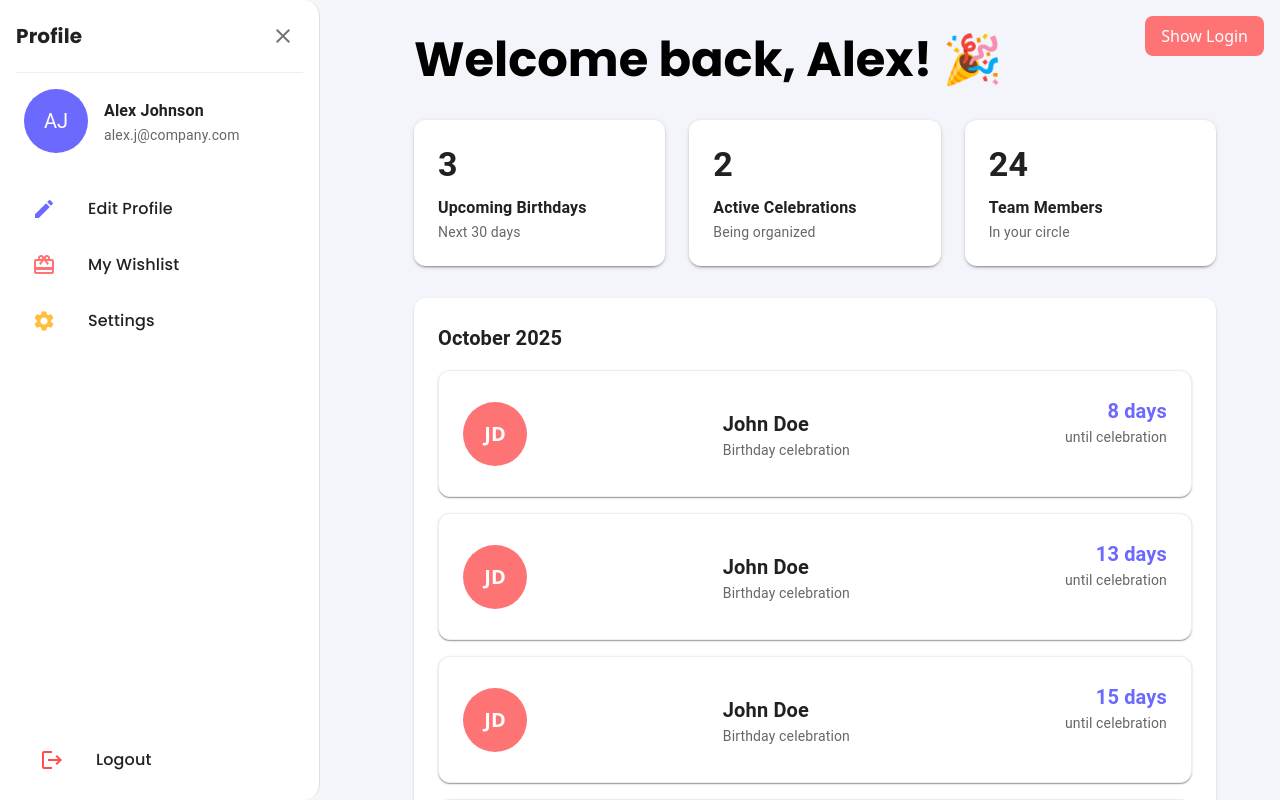
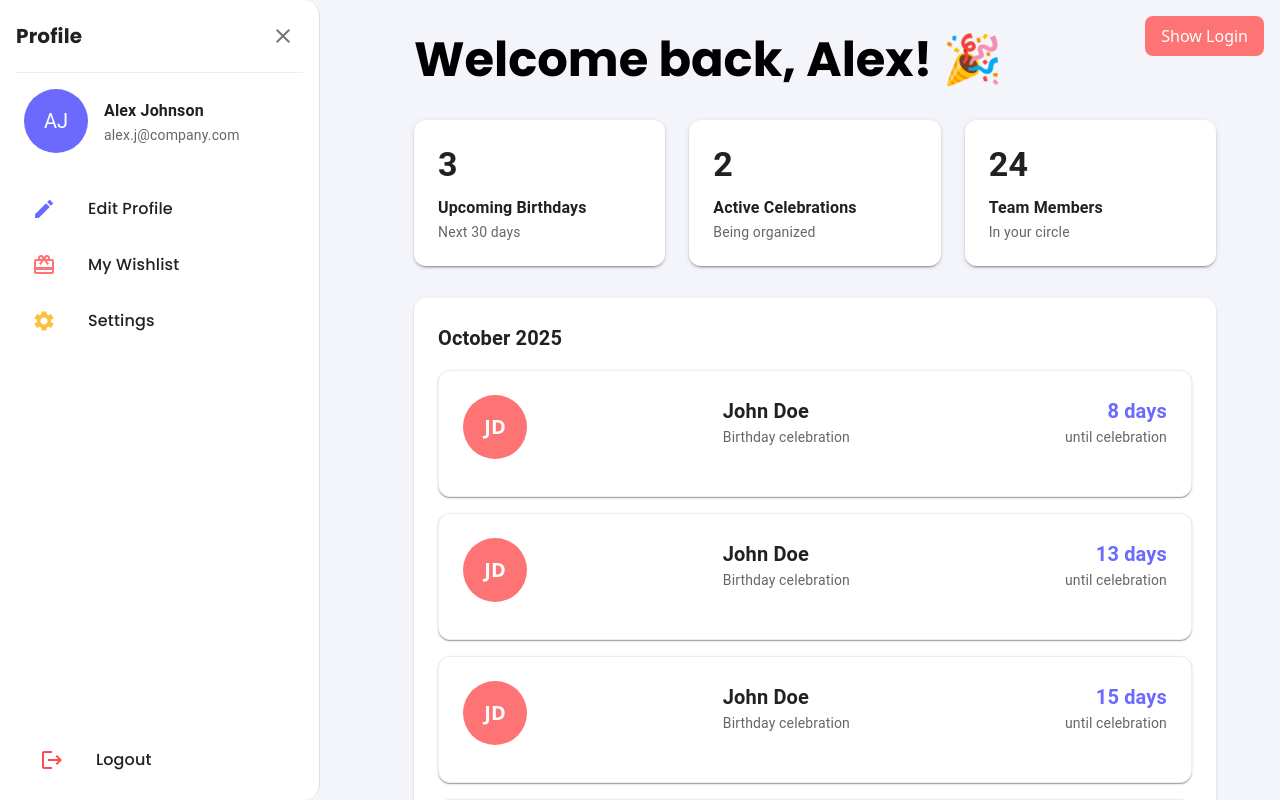
Before and after one commit to filipZlatanovski/symphony-internal-application, a React (Vite) app in the folder front-end/: page / in a window 1280 px wide. Shown: the top 800 px of the page. Built offline with nearby package versions, Linux system fonts and the light colour scheme.

Commit message:
Homepage component adjustments

```diff
--- a/front-end/src/components/BirthdayCard/BirthdayCard.tsx
+++ b/front-end/src/components/BirthdayCard/BirthdayCard.tsx
@@ -26,7 +26,7 @@
         }}
         onClick={() => onClick(id)}
       >
-        <Box sx={{ display: "flex", justifyContent: "space-between", alignItems: "center" }}>
+        <Box sx={{ display: "flex", justifyContent: "space-between", alignItems: "left" }}>
           {/* Avatar initials */}
           <Box
             component={motion.div}
```
